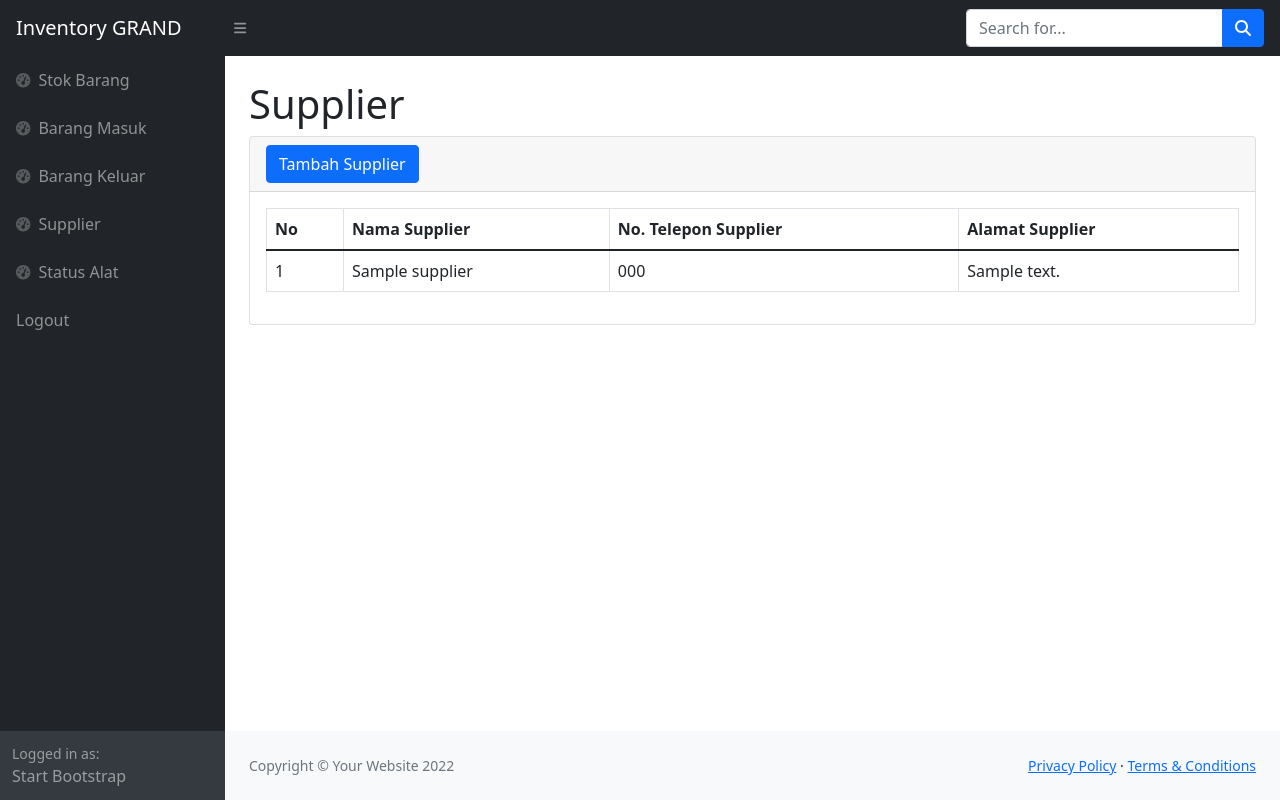
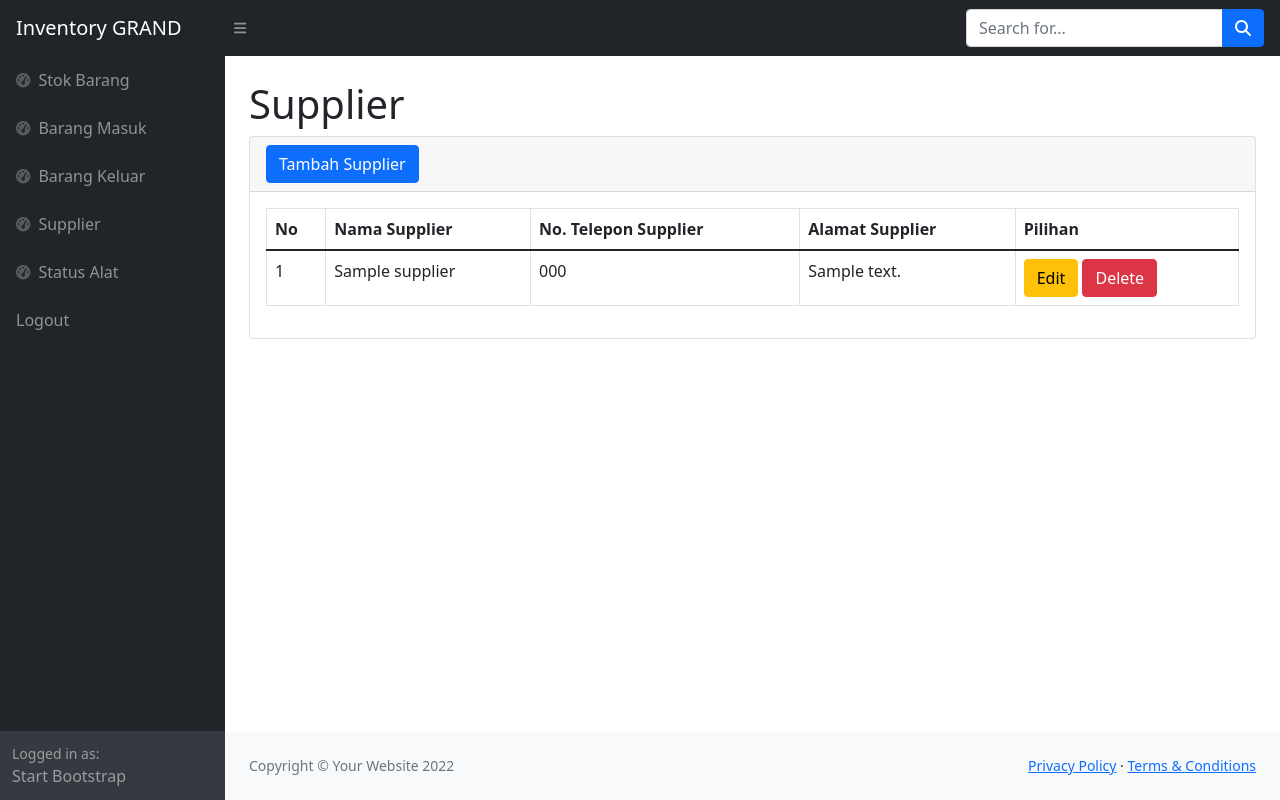
Before and after one commit to erlangga-avx/adminsaya, a PHP site: page /supplier.php in a window 1280 px wide. Run offline with PHP 8.4, Linux system fonts and the light colour scheme; the visitor is signed in with stand-in values (Sample User, id 1); tables that the repository leaves empty or names only in its code hold one stand-in row (values such as "Sample post"); some libraries are stand-ins or nearby versions.

Commit message:
update dan delete supplier

```diff
--- a/function.php
+++ b/function.php
@@ -243,4 +243,33 @@ if(isset($_POST['hapusbarangkeluar'])){
         header('location:keluar.php');
     }
 }
+
+//update info supplier
+if(isset($_POST['updatesupplier'])){
+    $ids = $_POST['ids'];
+    $namasupplier = $_POST['namasupplier'];
+    $nomorsupplier = $_POST['nomorsupplier'];
+    $alamat = $_POST['alamat'];
+
+    $update = mysqli_query($conn, "update supplier set namasupplier='$namasupplier' , nomorsupplier='$nomorsupplier' , alamat='$alamat' where idsupplier='$ids'");
+    if($update){
+        header('location:supplier.php');
+    } else {
+        echo 'Gagal';
+        header('location:supplier.php');
+    }
+}
+
+//menghapus supplier
+if(isset($_POST['hapussupplier'])){
+    $ids = $_POST['ids'];
+
+    $hapus = mysqli_query($conn, "delete from supplier where idsupplier='$ids'");
+    if($hapus){
+        header('location:supplier.php');
+    } else {
+        echo 'Gagal';
+        header('location:supplier.php');
+    }
+}
 ?>
--- a/supplier.php
+++ b/supplier.php
@@ -40,6 +40,7 @@ require 'cek.php';
                                             <th>Nama Supplier</th>
                                             <th>No. Telepon Supplier</th>
                                             <th>Alamat Supplier</th>
+                                            <th>Pilihan</th>
                                         </tr>
                                     </thead>
                                     <tbody>
@@ -47,6 +48,7 @@ require 'cek.php';
                                         $ambilsemuadatasupplier = mysqli_query($conn, "select * from supplier");
                                         $i = 1;
                                         while($data=mysqli_fetch_array($ambilsemuadatasupplier)){
+                                            $ids = $data['idsupplier'];
                                             $namasupplier = $data['namasupplier'];
                                             $nomorsupplier = $data['nomorsupplier'];
                                             $alamat = $data['alamat'];
@@ -56,7 +58,71 @@ require 'cek.php';
                                             <td><?=$namasupplier;?></td>
                                             <td><?=$nomorsupplier;?></td>
                                             <td><?=$alamat;?></td>
+                                            <td>
+                                                <button type="button" class="btn btn-warning" data-bs-toggle="modal" data-bs-target="#edit<?=$ids;?>">
+                                                    Edit
+                                                </button>
+                                                <button type="button" class="btn btn-danger" data-bs-toggle="modal" data-bs-target="#delete<?=$ids;?>">
+                                                    Delete
+                                                </button>
+                                            </td>
                                         </tr>
+
+                                            <!-- Edit Modal -->
+                                        <div class="modal fade" id="edit<?=$ids;?>">
+                                        <div class="modal-dialog">
+                                            <div class="modal-content">
+
+                                            <!-- Modal Header -->
+                                            <div class="modal-header">
+                                                <h4 class="modal-title">Edit Supplier</h4>
+                                                <button type="button" class="btn-close" data-bs-dismiss="modal"></button>
+                                            </div>
+
+                                            <!-- Modal body -->
+                                            <form method="post">
+                                            <div class="modal-body">
+                                            <input type="text" name="namasupplier" value="<?=$namasupplier;?>" class="form-control" required>
+                                            <br>
+                                            <input type="text" name="nomorsupplier" value="<?=$nomorsupplier;?>" class="form-control" required>
+                                            <br>
+                                            <input type="text" name="alamat" value="<?=$alamat;?>" class="form-control" required>
+                                            <br>
+                                            <input type="hidden" name="ids" value="<?=$ids;?>">
+                                            <button type="submit" class="btn btn-primary" name="updatesupplier">Submit</button>
+                                            </form>
+                                            </div>
+
+                                            </div>
+                                        </div>
+                                        </div>
+
+                                        <!-- Hapus Modal -->
+                                        <div class="modal fade" id="delete<?=$ids;?>">
+                                        <div class="modal-dialog">
+                                            <div class="modal-content">
+
+                                            <!-- Modal Header -->
+                                            <div class="modal-header">
+                                                <h4 class="modal-title">Hapus Supplier?</h4>
+                                                <button type="button" class="btn-close" data-bs-dismiss="modal"></button>
+                                            </div>
+
+                                            <!-- Modal body -->
+                                            <form method="post">
+                                            <div class="modal-body">
+                                            Apakah Anda yakin ingin menghapus <?=$namasupplier;?>?
+                                            <input type="hidden" name="ids" value="<?=$ids;?>">
+                                            <br>
+                                            <br>
+                                            <button type="submit" class="btn btn-danger" name="hapussupplier">Hapus</button>
+                                            </form>
+                                            </div>
+
+                                            </div>
+                                        </div>
+                                        </div>
+
                                         <?php
                                         };
 
```
